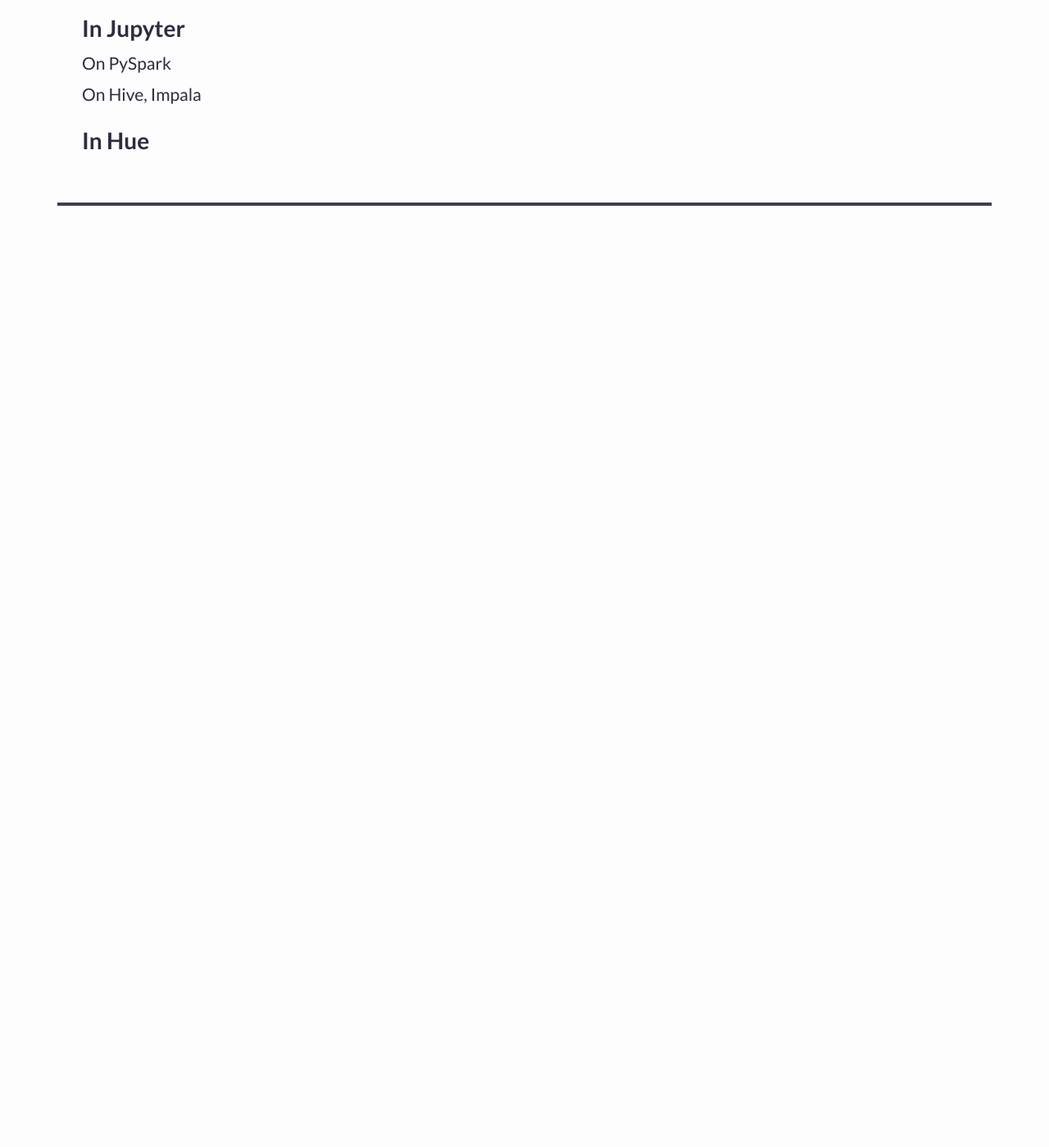
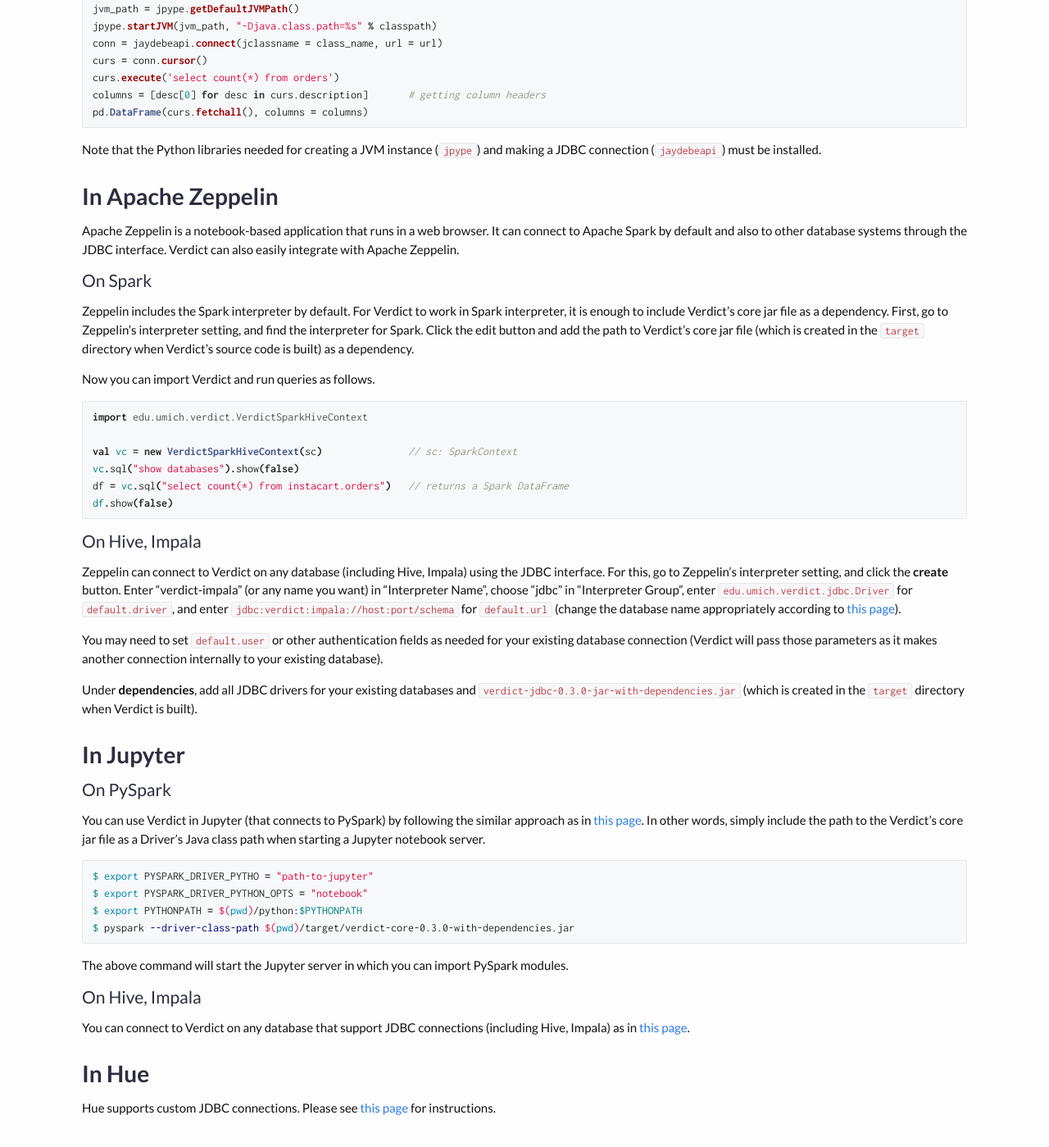
Before and after one commit to verdict-project/verdict-project.github.io, a Jekyll site: the page built from documentation/using/index.md, in a window 1280 px wide and 1400 px high, scrolled down 1906 px. Shown: the whole window at 82% size. Built offline with Jekyll 4.4.1, drawn with Linux system fonts in a browser that asks for light colours; nearby versions of some CDN libraries; before the commit the page ends 2187 px from its top, so only the background shows below that; some of the changed text lies outside the part shown.

Commit message:
added documentation for connecting to Zeppelin and Jupyter

````diff
--- a/documentation/using/index.md
+++ b/documentation/using/index.md
@@ -51,10 +51,31 @@
 }
 ```
 
-Of course, you should include the Verdict's JDBC driver (`target/{{ site.verdict_jdbc_jar }}`) in your Java class path when you compile and run the example.
+Of course, the Verdict's JDBC driver (`target/{{ site.verdict_jdbc_jar }}`) must be included in the Java class path when the above code is compiled and run.
 
 
 ### Python example
+
+Below example connects to Verdict-on-Impala and runs a simple count query.
+
+```python
+import jaydebeapi
+import jpype
+import pandas as pd
+from jpype import *
+
+class_name = 'edu.umich.verdict.jdbc.Driver'
+url = 'jdbc:verdict:impala://host:port/default'
+jvm_path = jpype.getDefaultJVMPath()
+jpype.startJVM(jvm_path, "-Djava.class.path=%s" % classpath)
+conn = jaydebeapi.connect(jclassname = class_name, url = url)
+curs = conn.cursor()
+curs.execute('select count(*) from orders')
+columns = [desc[0] for desc in curs.description]       # getting column headers
+pd.DataFrame(curs.fetchall(), columns = columns)
+```
+
+Note that the Python libraries needed for creating a JVM instance (`jpype`) and making a JDBC connection (`jaydebeapi`) must be installed.
 
 
 ## In Apache Zeppelin
@@ -63,14 +84,49 @@
 
 ### On Spark
 
+Zeppelin includes the Spark interpreter by default. For Verdict to work in Spark interpreter, it is enough to include Verdict's core jar file as a dependency. First, go to Zeppelin's interpreter setting, and find the interpreter for Spark. Click the edit button and add the path to Verdict's core jar file (which is created in the `target` directory when Verdict's source code is built) as a dependency.
+
+Now you can import Verdict and run queries as follows.
+
+```scala
+import edu.umich.verdict.VerdictSparkHiveContext
+
+val vc = new VerdictSparkHiveContext(sc)               // sc: SparkContext
+vc.sql("show databases").show(false)
+df = vc.sql("select count(*) from instacart.orders")   // returns a Spark DataFrame
+df.show(false)
+```
+
 ### On Hive, Impala
+
+Zeppelin can connect to Verdict on any database (including Hive, Impala) using the JDBC interface. For this, go to Zeppelin's interpreter setting, and click the **create** button. Enter "verdict-impala" (or any name you want) in "Interpreter Name", choose "jdbc" in "Interpreter Group", enter `edu.umich.verdict.jdbc.Driver` for `default.driver`, and enter `jdbc:verdict:impala://host:port/schema` for `default.url` (change the database name appropriately according to [this page](#jdbc-in-javapython-applications)).
+
+You may need to set `default.user` or other authentication fields as needed for your existing database connection (Verdict will pass those parameters as it makes another connection internally to your existing database).
+
+Under **dependencies**, add all JDBC drivers for your existing databases and `{{ site.verdict_jdbc_jar }}` (which is created in the `target` directory when Verdict is built).
 
 
 ## In Jupyter
 
 ### On PySpark
 
+You can use Verdict in Jupyter (that connects to PySpark) by following the similar approach as in [this page]({{ site.baseurl }}/documentation/quick_start/#verdict-on-pyspark). In other words, simply include the path to the Verdict's core jar file as a Driver's Java class path when starting a Jupyter notebook server.
+
+```bash
+$ export PYSPARK_DRIVER_PYTHO = "path-to-jupyter"
+$ export PYSPARK_DRIVER_PYTHON_OPTS = "notebook"
+$ export PYTHONPATH = $(pwd)/python:$PYTHONPATH
+$ pyspark --driver-class-path $(pwd)/target/{{ site.verdict_core_jar }}
+```
+
+The above command will start the Jupyter server in which you can import PySpark modules.
+
+
 ### On Hive, Impala
+
+You can connect to Verdict on any database that support JDBC connections (including Hive, Impala) as in [this page](#python-example).
 
 
 ## In Hue
+
+Hue supports custom JDBC connections. Please see [this page](http://gethue.com/custom-sql-query-editors/) for instructions.
````
Also changed, not shown: documentation/supported_queries/index.md (+1 -1 lines).
